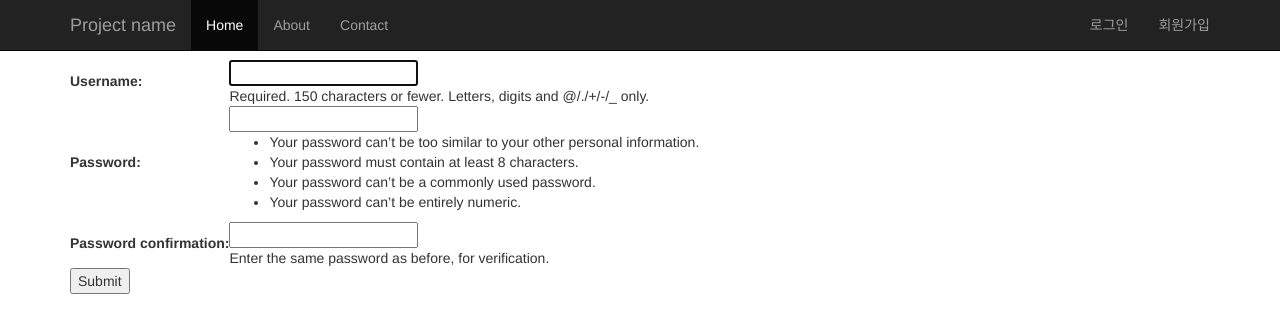
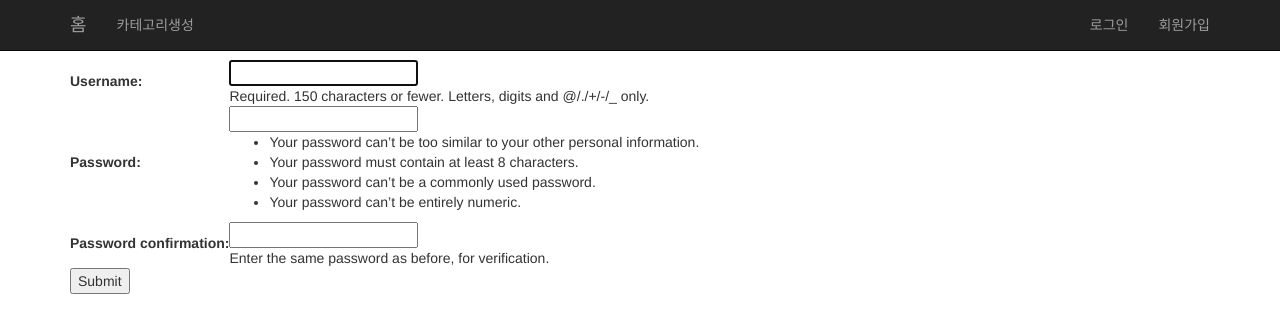
Before and after one commit to insu0616/gimalproject, a Django app: page /accounts/signup/ in a window 1280 px wide. Shown: the top 333 px of the page. Run offline with Django 3.2, Linux system fonts and the light colour scheme; parts of the project's set-up code (start-up, migrations or seed data) failed here and were passed over; some libraries are stand-ins or nearby versions.

Commit message:
디자인 수정

```diff
--- a/blog/models.py
+++ b/blog/models.py
@@ -1,6 +1,8 @@
 from django.db import models
+from django.core.files import File
+from django.db.models.signals import pre_save
+from blog.utils import square_image, thumbnail
 from django.conf import settings
-
 
 class Category(models.Model):
     category = models.CharField(max_length=200)
--- a/blog/templates/blog/base.html
+++ b/blog/templates/blog/base.html
@@ -22,13 +22,11 @@ body {
             <span class="icon-bar"></span>
             <span class="icon-bar"></span>
           </button>
-          <a class="navbar-brand" href="#">Project name</a>
+          <a class="navbar-brand" href="/blog">홈</a>
         </div>
         <div id="navbar" class="collapse navbar-collapse">
           <ul class="nav navbar-nav">
-            <li class="active"><a href="#">Home</a></li>
-            <li><a href="#about">About</a></li>
-            <li><a href="#contact">Contact</a></li>
+            <li><a href="{% url 'blog:category_new' %}">카테고리생성</a></li>
           </ul>
           <ul class="nav navbar-nav navbar-right">
             {% if user.is_authenticated %}
--- a/blog/templates/blog/category_form.html
+++ b/blog/templates/blog/category_form.html
@@ -1,3 +1,6 @@
+{% extends "blog/base.html" %}
+
+{% block content %}
 <form action="" method="post" enctype="multipart/form-data">
     {% csrf_token %}
     <table>
@@ -5,3 +8,4 @@
     </table>
     <input type="submit" />
 </form>
+{% endblock %}
--- a/blog/templates/blog/index.html
+++ b/blog/templates/blog/index.html
@@ -3,7 +3,7 @@
 {% block content %}
 <div class="row">
     <div class="container">
-    <a href="{% url 'blog:category_new' %}" class="btn btn-success">카테고리생성</a>
+    총 {{ category_list.count }} 종류의 카테고리가 있습니다.
     {% for category in category_list %}
         <h1>
             <a href="{% url 'blog:category_detail' category.pk %}" class="btn btn-primary">{{ category.category }}</a>
--- a/blog/urls.py
+++ /dev/null
@@ -1,18 +0,0 @@
-from django.conf.urls import url
-from . import views
-
-urlpatterns = [
-    url(r'^$', views.index, name='index'),
-    url(r'^(?P<pk>\d+)/$', views.shop_detail, name='shop_detail'),
-    url(r'^category/(?P<pk>\d+)/createcateshop$', views.shop_new, name='shop_new'),
-    url(r'^category/(?P<category_pk>\d+)/shop//(?P<shop_pk>\d+)/edit/$', views.shop_edit, name='shop_edit'),
-    url(r'^createcategory/$', views.category_new, name='category_new'),
-    url(r'^category/(?P<pk>\d+)/$', views.category_detail, name='category_detail'),
-    url(r'^category/(?P<pk>\d+)/edit/$', views.category_edit, name='category_edit'),
-    url(r'^(?P<shop_pk>\d+)/createreview/$', views.review_new, name='review_new'),
-    url(r'^(?P<shop_pk>\d+)/review/(?P<review_pk>\d+)/edit/$', views.review_edit, name='review_edit'),
-    url(r'^category/(?P<pk>\d+)/delete$', views.category_delete, name="category_delete"),
-    url(r'^category/(?P<category_pk>\d+)shop//(?P<shop_pk>\d+)/delete/$', views.shop_delete, name='shop_delete'),
-    url(r'^(?P<shop_pk>\d+)/review/(?P<review_pk>\d+)/delete/$', views.review_delete, name='review_delete'),
-
-]
```
Also changed, not shown: blog/utils.py (added, +48 -0 lines), blog/migrations/0003_auto_20160608_0819.py (added).
